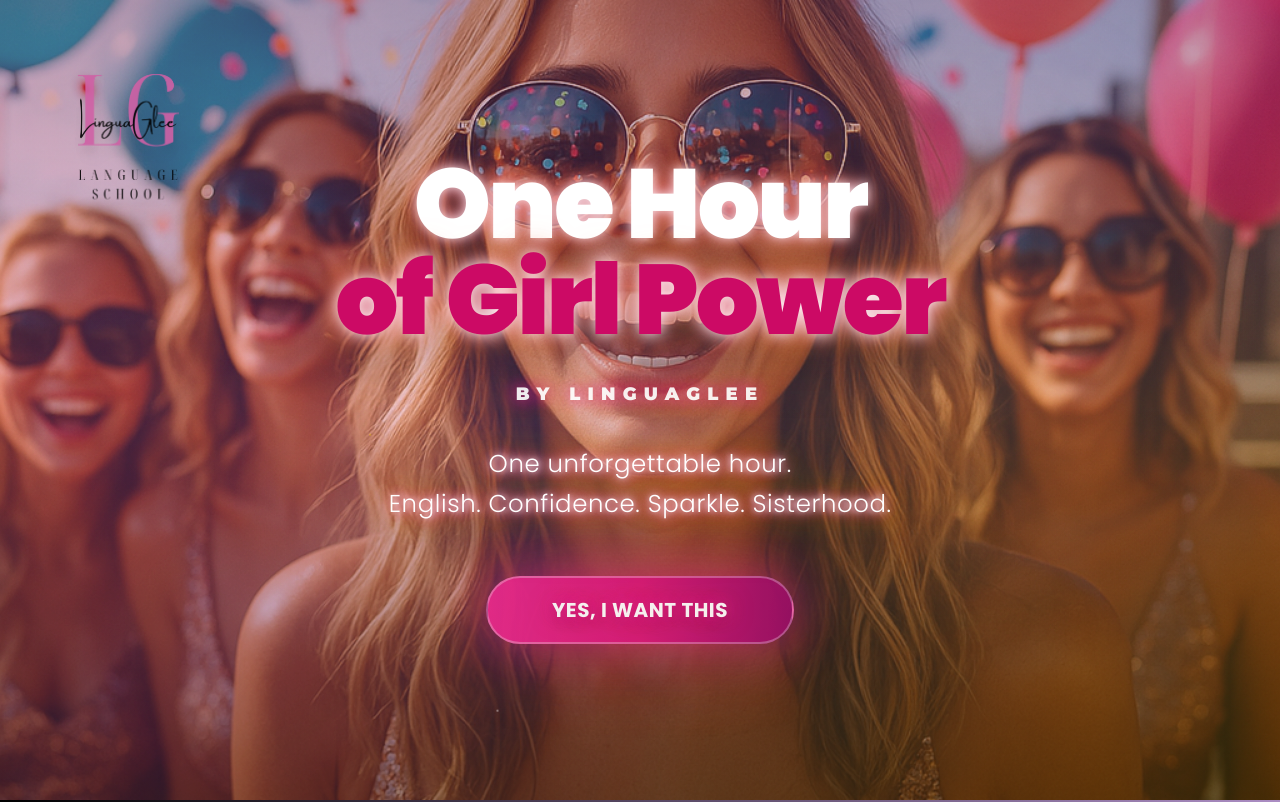
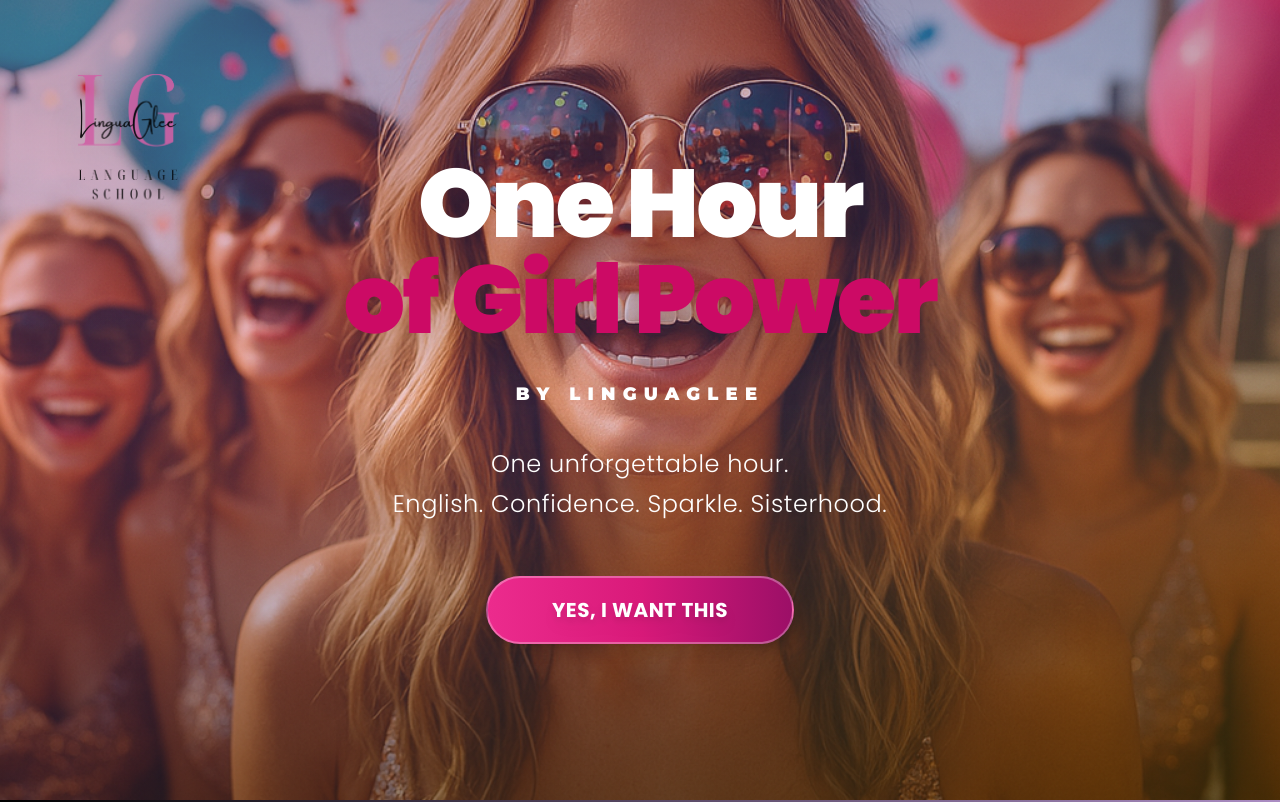
Before and after one commit to nmirakyan1/glam-fluent-landing-page, a React (Vite) app: page / in a window 1280 px wide. Shown: the top 802 px of the page. Built offline with nearby package versions, Linux system fonts and the light colour scheme.

Commit message:
Remove animation
Remove the crazy animation effects.

```diff
--- a/src/components/Hero.tsx
+++ b/src/components/Hero.tsx
@@ -14,66 +14,44 @@ const Hero = () => {
       {/* Background image - glamorous women at party */}
       <div className="absolute inset-0 bg-[url('/lovable-uploads/d2b8b167-1f86-440e-970d-5e3ac94df1fb.png')] bg-cover bg-center"></div>
 
-      {/* Dramatic pink-to-gold gradient glow overlay - more intense */}
+      {/* Simple gradient overlay */}
       <div className="absolute inset-0 bg-gradient-to-br from-pink-500/30 via-purple-400/20 to-yellow-400/25"></div>
       <div className="absolute inset-0 bg-gradient-to-t from-black/40 via-transparent to-black/20"></div>
 
-      {/* Enhanced sparkle overlay with multiple layers for movie-like glamour */}
-      <div className="absolute inset-0 bg-[radial-gradient(circle_at_20%_80%,_rgba(236,43,141,0.15),_transparent_40%),radial-gradient(circle_at_80%_20%,_rgba(156,15,103,0.12),_transparent_40%),radial-gradient(circle_at_40%_60%,_rgba(255,255,255,0.08),_transparent_30%),radial-gradient(circle_at_70%_40%,_rgba(255,215,0,0.1),_transparent_35%)] animate-sparkle"></div>
-
-      {/* Additional floating sparkles for movie magic */}
-      <div className="absolute inset-0 bg-[radial-gradient(circle_at_30%_30%,_rgba(255,255,255,0.6)_1px,_transparent_1px),radial-gradient(circle_at_70%_70%,_rgba(236,43,141,0.4)_1px,_transparent_1px),radial-gradient(circle_at_50%_20%,_rgba(255,215,0,0.5)_1px,_transparent_1px)] animate-[twinkle_4s_ease-in-out_infinite] opacity-80"></div>
-
-      {/* Logo - top left - made much larger */}
+      {/* Logo - top left */}
       <div className="absolute top-8 left-8 z-10">
         <img
           src="/lovable-uploads/86a23508-a906-474a-a3a7-9f2b4eb948f3.png"
           alt="LinguaGlee Logo"
-          className="h-48 w-auto drop-shadow-2xl opacity-90 filter drop-shadow-xl animate-[glow_3s_ease-in-out_infinite]"
+          className="h-48 w-auto drop-shadow-2xl opacity-90"
         />
       </div>
 
-      {/* Content without glass panel */}
+      {/* Content */}
       <div className="relative z-10 text-center max-w-7xl mx-8">
-        {/* Stacked headline with movie-level drama */}
+        {/* Main headline */}
         <div className="relative mb-8">
-          <h1 className="font-poppins font-black text-white mb-2 drop-shadow-2xl leading-none animate-[fade-in_1.5s_ease-out]">
-            <span className="block text-6xl md:text-8xl tracking-tight animate-[sparkle-text_4s_ease-in-out_infinite]">One Hour</span>
-            <span className="block text-6xl md:text-8xl tracking-tight text-[#cc0a65] animate-[sparkle-text_4s_ease-in-out_infinite_0.5s]">of Girl Power</span>
+          <h1 className="font-poppins font-black text-white mb-2 drop-shadow-2xl leading-none">
+            <span className="block text-6xl md:text-8xl tracking-tight">One Hour</span>
+            <span className="block text-6xl md:text-8xl tracking-tight text-[#cc0a65]">of Girl Power</span>
           </h1>
         </div>
 
-        {/* Subheading with enhanced drama */}
-        <p className="font-montserrat text-base md:text-lg text-white mb-10 font-black tracking-[0.4em] uppercase drop-shadow-2xl animate-[glow_3s_ease-in-out_infinite]">
+        {/* Subheading */}
+        <p className="font-montserrat text-base md:text-lg text-white mb-10 font-black tracking-[0.4em] uppercase drop-shadow-2xl">
           by LinguaGlee
         </p>
 
-        {/* Ultra-glamorous glowing tagline with movie-level effects */}
-        <div className="relative font-poppins text-xl md:text-2xl font-light text-white mb-14 leading-relaxed max-w-4xl mx-auto text-center tracking-wide">
-          {/* Multiple dramatic glow layers */}
-          <div className="absolute inset-0 text-xl md:text-2xl font-light text-pink-300 blur-sm opacity-80 animate-[glow_3s_ease-in-out_infinite]">
-            <p className="mb-2">One unforgettable hour.</p>
-            <p>English. Confidence. Sparkle. Sisterhood.</p>
-          </div>
-          <div className="absolute inset-0 text-xl md:text-2xl font-light text-purple-200 blur-xs opacity-60 animate-[pulse_2s_ease-in-out_infinite]">
-            <p className="mb-2">One unforgettable hour.</p>
-            <p>English. Confidence. Sparkle. Sisterhood.</p>
-          </div>
-          <div className="absolute inset-0 text-xl md:text-2xl font-light text-gold blur-lg opacity-40 animate-[sparkle_5s_ease-in-out_infinite]">
-            <p className="mb-2">One unforgettable hour.</p>
-            <p>English. Confidence. Sparkle. Sisterhood.</p>
-          </div>
-          {/* Main text with ultimate sparkle effect */}
-          <div className="relative z-10 drop-shadow-2xl text-shadow-glow animate-[sparkle-text_3s_ease-in-out_infinite]">
-            <p className="mb-2">One unforgettable hour.</p>
-            <p>English. Confidence. Sparkle. Sisterhood.</p>
-          </div>
+        {/* Tagline */}
+        <div className="relative font-poppins text-xl md:text-2xl font-light text-white mb-14 leading-relaxed max-w-4xl mx-auto text-center tracking-wide drop-shadow-2xl">
+          <p className="mb-2">One unforgettable hour.</p>
+          <p>English. Confidence. Sparkle. Sisterhood.</p>
         </div>
 
-        {/* Movie-level CTA Button with ultimate glamour */}
+        {/* CTA Button */}
         <Button
           onClick={scrollToForm}
-          className="bg-gradient-to-r from-[#ec2b8d] via-[#d91a7a] to-[#9c0f67] hover:from-[#ff1493] hover:via-[#ec2b8d] hover:to-[#8b0864] text-white font-poppins font-bold px-16 py-8 text-xl rounded-full shadow-[0_0_50px_rgba(236,43,141,0.6),0_0_100px_rgba(236,43,141,0.3)] hover:shadow-[0_0_80px_rgba(236,43,141,0.8),0_0_150px_rgba(236,43,141,0.4)] transition-all duration-700 transform hover:scale-110 border-2 border-white/30 tracking-wide uppercase animate-[glow_4s_ease-in-out_infinite]"
+          className="bg-gradient-to-r from-[#ec2b8d] via-[#d91a7a] to-[#9c0f67] hover:from-[#ff1493] hover:via-[#ec2b8d] hover:to-[#8b0864] text-white font-poppins font-bold px-16 py-8 text-xl rounded-full shadow-lg hover:shadow-xl transition-all duration-300 transform hover:scale-105 border-2 border-white/30 tracking-wide uppercase"
         >
           <span className="drop-shadow-lg">Yes, I Want This</span>
         </Button>
```
